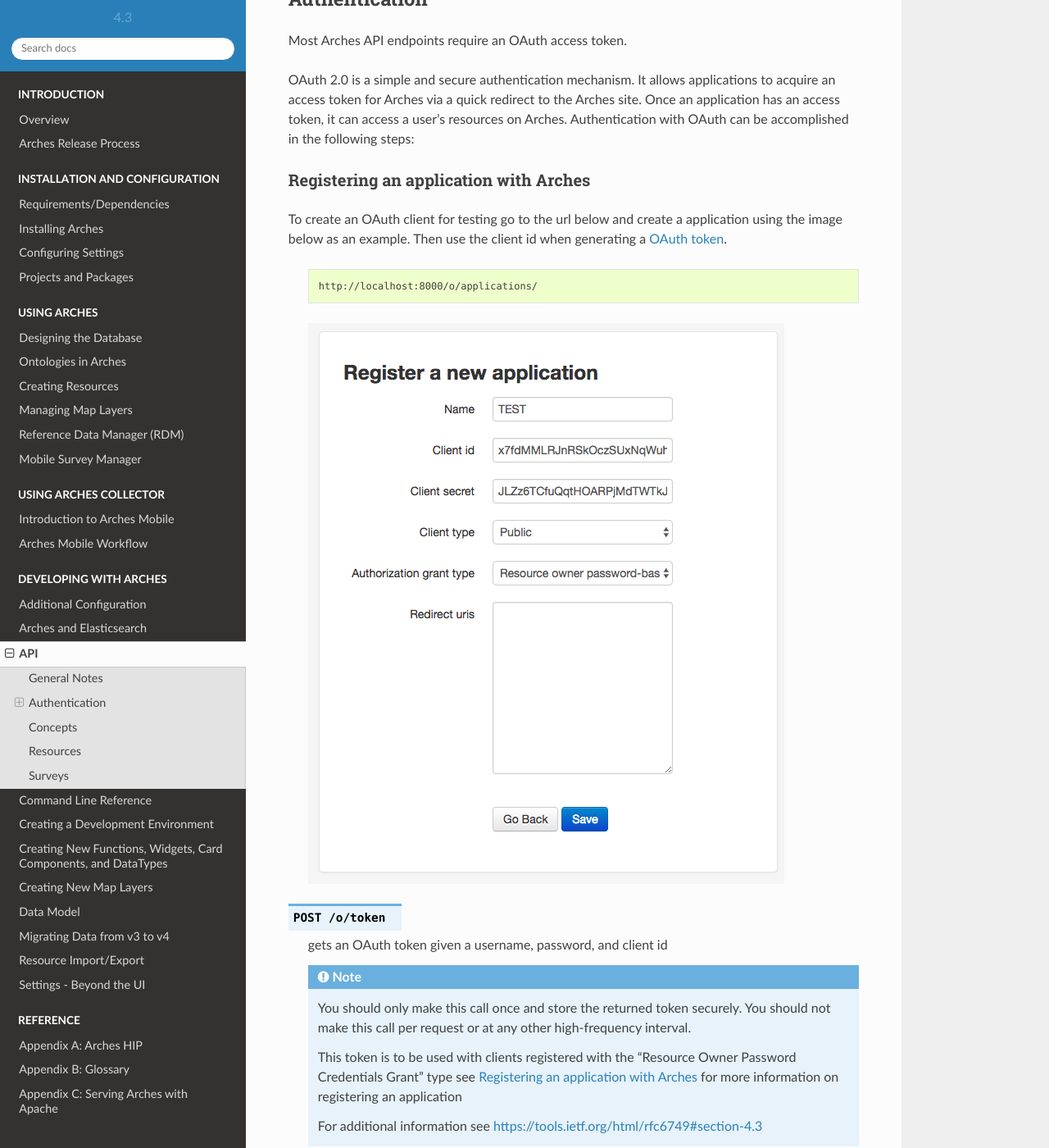
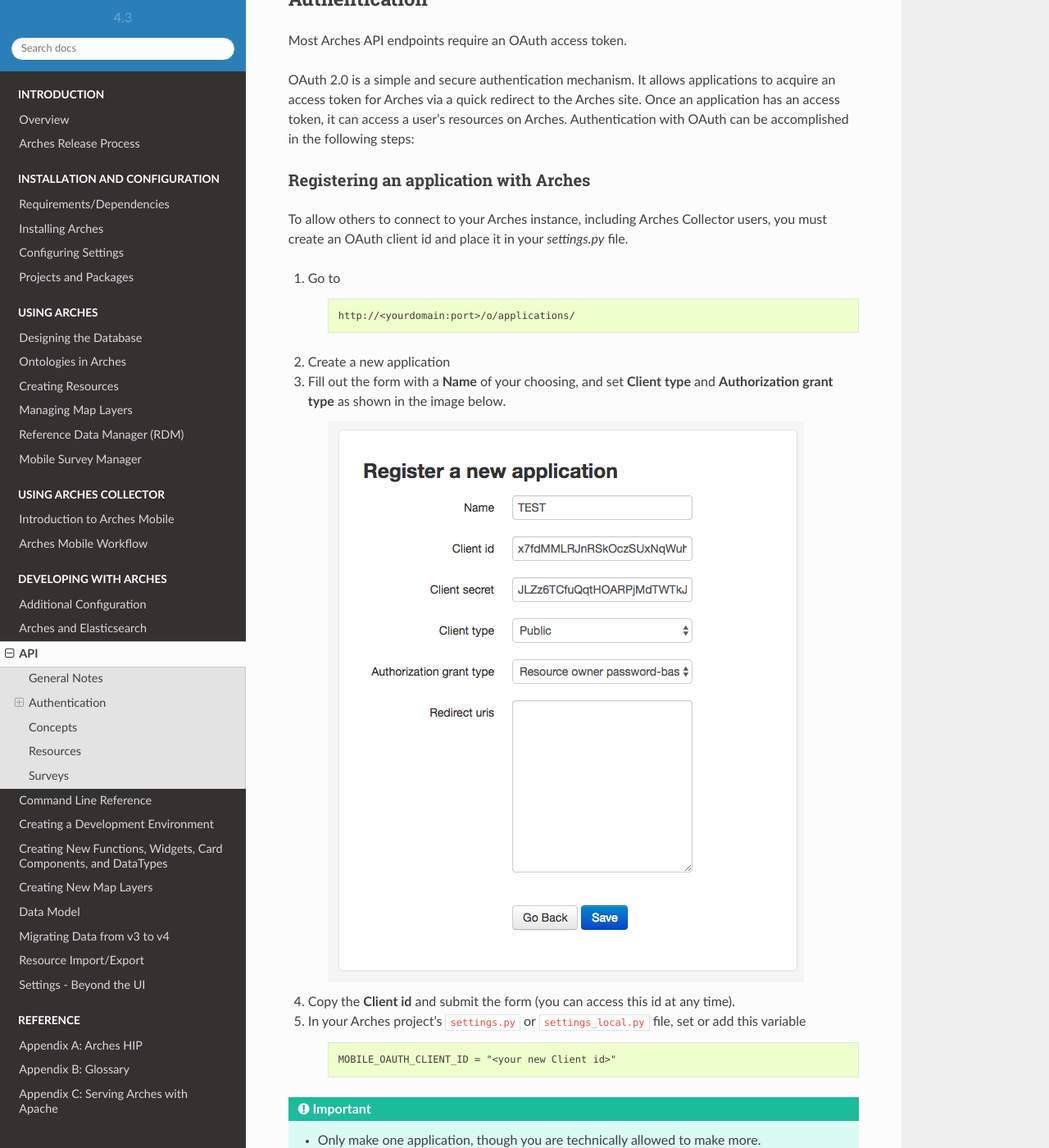
Before and after one commit to archesproject/arches-docs, a Sphinx documentation site: the page built from docs/api.txt, in a window 1280 px wide and 1400 px high, scrolled down 1020 px. Shown: the whole window at 82% size. Built offline with Sphinx 7.4.7 and the Read the Docs theme 2.0.0, drawn with Linux system fonts in a browser that asks for light colours; some of the changed text lies outside the part shown.

Commit message:
update instructions for how to register an oauth application #93

```diff
--- a/docs/api.txt
+++ b/docs/api.txt
@@ -141,14 +141,30 @@
 Registering an application with Arches
 --------------------------------------
 
-To create an OAuth client for testing go to the url below and create a application using the image below as an example.  Then use the client id when generating a :ref:`OAuth token <auth>`.
+To allow others to connect to your Arches instance, including Arches Collector users, you must create an OAuth client id and place it in your `settings.py` file.
+
+#. Go to
 
     .. code-block:: none
 
-        http://localhost:8000/o/applications/
+        http://<yourdomain:port>/o/applications/
+
+#. Create a new application
+#. Fill out the form with a **Name** of your choosing, and set **Client type** and **Authorization grant type** as shown in the image below.
 
     .. image:: images/oauth-create-client.png
 
+#. Copy the **Client id** and submit the form (you can access this id at any time).
+#. In your Arches project's ``settings.py`` or ``settings_local.py`` file, set or add this variable
+
+    .. code-block:: none
+
+        MOBILE_OAUTH_CLIENT_ID = "<your new Client id>"
+
+.. important::
+
+    + Only make one application, though you are technically allowed to make more.
+    + An application is "owned" by whichever user created it, and will not be visible to other users.
 
 .. _auth:
 
```
